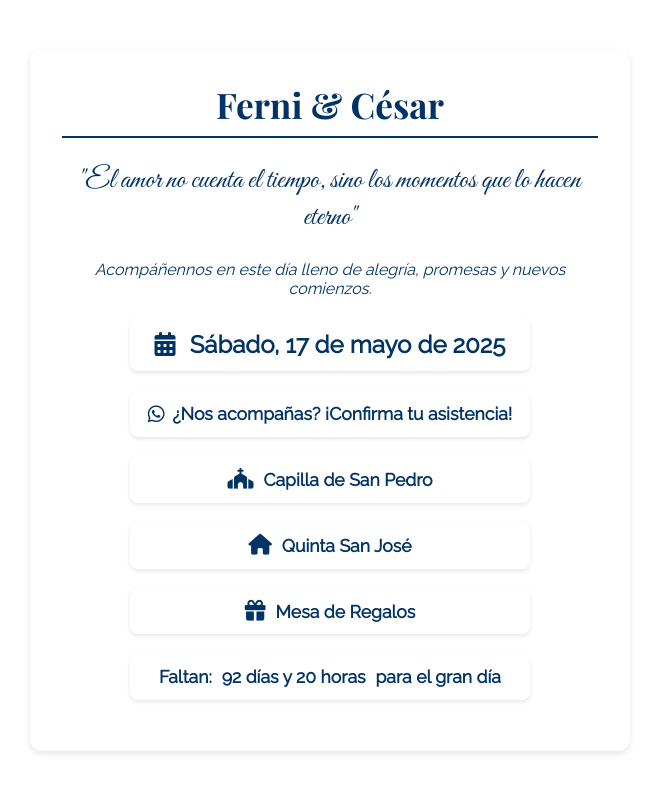
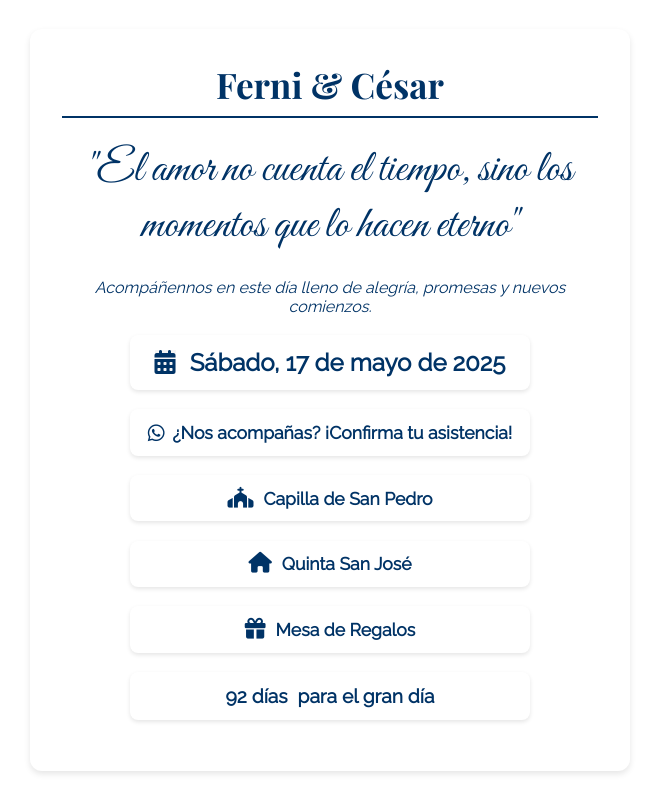
Before and after one commit to miketamal/boda, a plain HTML site: page index.html in a window 1280 px wide. Shown: the whole page, without its empty margins (310-969 px from the left). Drawn offline with nearby package versions, Linux system fonts and the light colour scheme.

Commit message:
Add files via upload

```diff
--- a/index.html
+++ b/index.html
@@ -50,7 +50,7 @@
 
         .quote {
             font-family: 'Great Vibes', cursive;
-            font-size: 1.8rem;
+            font-size: 2.8rem;
             margin: 1.5rem 0;
             color: #003366;
         }
@@ -146,7 +146,7 @@
         /* 📌 CUENTA REGRESIVA */
         .countdown {
             font-weight: bold;
-            font-size: 1.1rem;
+            font-size: 1.2rem;
         }
 
         /* 📌 RESPONSIVE DESIGN */
@@ -183,7 +183,7 @@
 
         <!-- 📌 Sección de confirmación -->
         <div class="confirmacion">
-            <a href="https://wa.me/qr/5SI6D7PIPLOBL1" target="_blank">
+            <a href="https://wa.me/qr/5WGFPSXQCV3XF1" target="_blank">
                 <i class="fa-brands fa-whatsapp whatsapp-icon"></i> ¿Nos acompañas? ¡Confirma tu asistencia!
             </a>
         </div>
@@ -212,7 +212,7 @@
 
         <!-- 📌 Cuenta regresiva -->
         <div class="countdown" id="countdown">
-            Faltan: <span id="timer"></span> para el gran día
+            <span id="timer"></span> para el gran día
         </div>
     </div>
 
@@ -226,7 +226,7 @@
             const dias = Math.floor(diferencia / (1000 * 60 * 60 * 24));
             const horas = Math.floor((diferencia % (1000 * 60 * 60 * 24)) / (1000 * 60 * 60));
 
-            document.getElementById("timer").innerHTML = `${dias} días y ${horas} horas`;
+            document.getElementById("timer").innerHTML = `${dias} días`;
 
             if (diferencia < 0) {
                 document.getElementById("timer").innerHTML = "¡Hoy es el gran día! 🎉";
```
